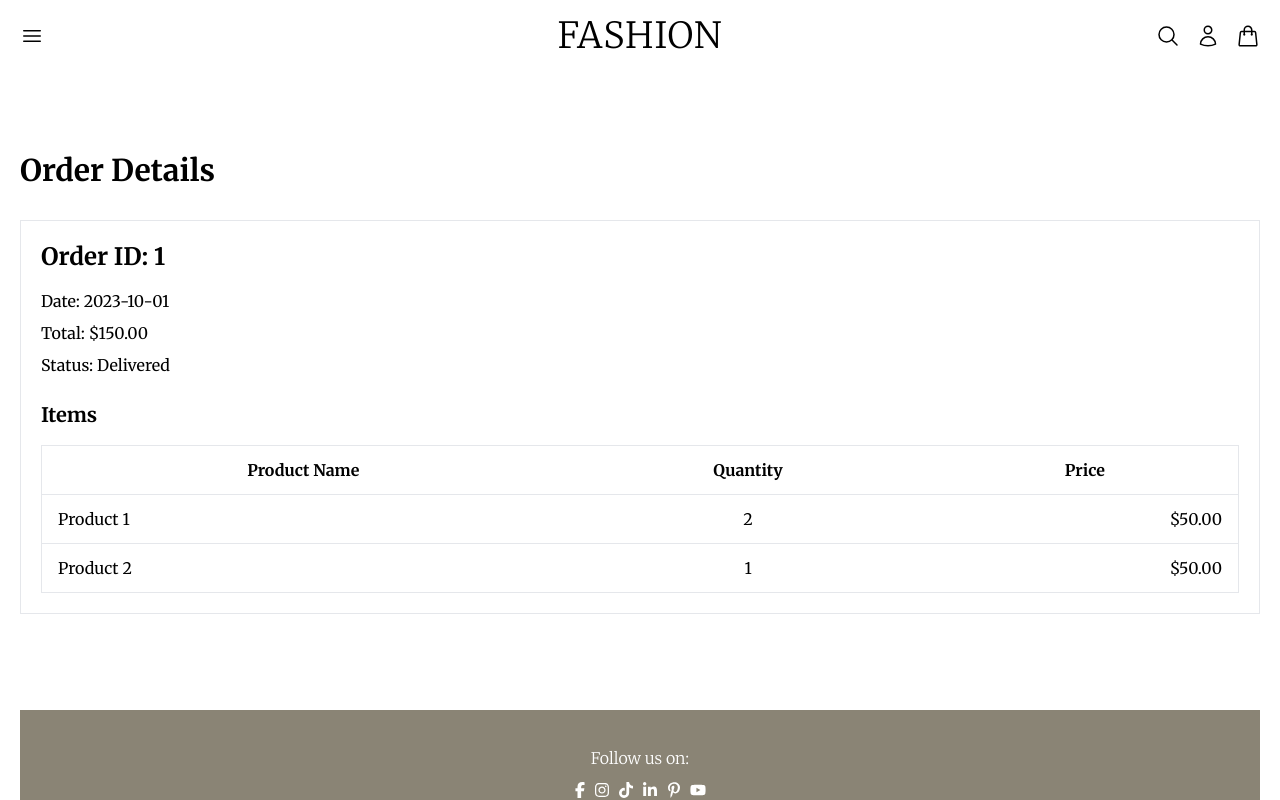
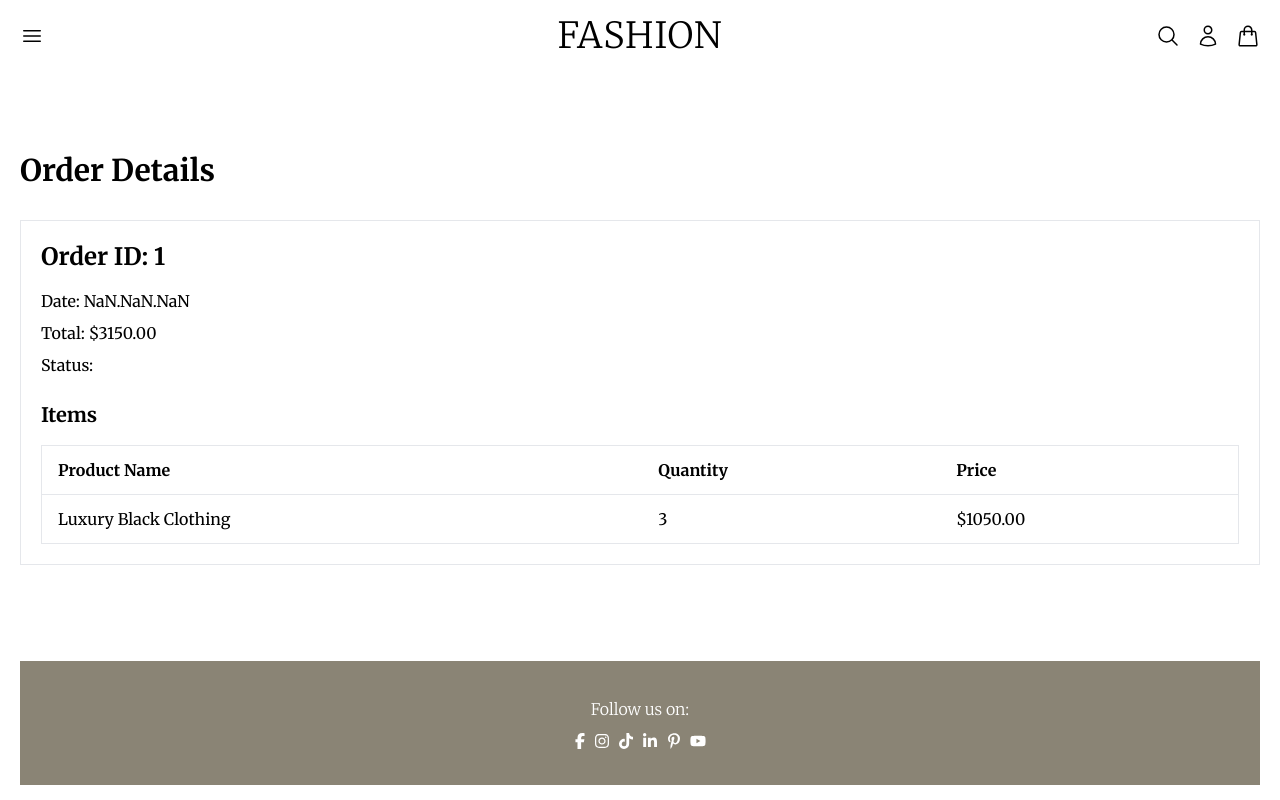
Before and after one commit to doraemon-35/ECommerce-theme, a React (Vite) app: page /order-history/1 in a window 1280 px wide. Shown: the top 800 px of the page. Built offline with nearby package versions, Linux system fonts and the light colour scheme; data requests are answered from the project's data file; sample sign-in values are in the browser's storage.

Commit message:
single order history page completed

```diff
--- a/src/App.tsx
+++ b/src/App.tsx
@@ -17,6 +17,7 @@ import {
 import { checkoutAction, searchAction } from "./actions/index";
 import { shopCategoryLoader } from "./pages/Shop";
 import { loader as orderHistoryLoader } from "./pages/OrderHistory";
+import { loader as singleOrderLoader } from "./pages/SingleOrderHistory";
 
 const router = createBrowserRouter([
   {
@@ -78,6 +79,7 @@ const router = createBrowserRouter([
       {
         path: "order-history/:id",
         element: <SingleOrderHistory />,
+        loader: singleOrderLoader
       },
     ],
   },
--- a/src/index.css
+++ b/src/index.css
@@ -42,3 +42,12 @@ body {
 .sidebar-exit-active {
   transform: translateX(-100%);
 }
+
+
+.singleOrder-table td{
+  text-align: left;
+}
+
+.singleOrder-table th{
+  text-align: left;
+}
--- a/src/pages/SingleOrderHistory.tsx
+++ b/src/pages/SingleOrderHistory.tsx
@@ -1,30 +1,24 @@
 import { useEffect, useState } from "react";
 import toast from "react-hot-toast";
-import { useNavigate } from "react-router-dom";
+import {
+  LoaderFunctionArgs,
+  useLoaderData,
+  useNavigate,
+} from "react-router-dom";
+import customFetch from "../axios/custom";
+import { nanoid } from "nanoid";
+import { formatDate } from "../utils/formatDate";
+
+export const loader = async ({ params }: LoaderFunctionArgs) => {
+  const { id } = params;
+  const response = await customFetch(`orders/${id}`);
+  return response.data;
+};
 
 const SingleOrderHistory = () => {
   const [user] = useState(JSON.parse(localStorage.getItem("user") || "{}"));
   const navigate = useNavigate();
-  // Get the order ID from the URL
-
-  const order = {
-    id: "1",
-    date: "2023-10-01",
-    total: 150.0,
-    status: "Delivered",
-    items: [
-      {
-        name: "Product 1",
-        quantity: 2,
-        price: 50.0,
-      },
-      {
-        name: "Product 2",
-        quantity: 1,
-        price: 50.0,
-      },
-    ],
-  };
+  const singleOrder = useLoaderData() as Order;
 
   useEffect(() => {
     if (!user?.id) {
@@ -37,12 +31,14 @@ const SingleOrderHistory = () => {
     <div className="max-w-screen-2xl mx-auto pt-20 px-5">
       <h1 className="text-3xl font-bold mb-8">Order Details</h1>
       <div className="bg-white border border-gray-200 p-5 overflow-x-auto">
-        <h2 className="text-2xl font-semibold mb-4">Order ID: {order.id}</h2>
-        <p className="mb-2">Date: {order.date}</p>
-        <p className="mb-2">Total: ${order.total.toFixed(2)}</p>
-        <p className="mb-2">Status: {order.status}</p>
+        <h2 className="text-2xl font-semibold mb-4">
+          Order ID: {singleOrder.id}
+        </h2>
+        <p className="mb-2">Date: {formatDate(singleOrder.orderDate)}</p>
+        <p className="mb-2">Total: ${singleOrder.subtotal.toFixed(2)}</p>
+        <p className="mb-2">Status: {singleOrder.orderStatus}</p>
         <h3 className="text-xl font-semibold mt-6 mb-4">Items</h3>
-        <table className="min-w-full bg-white border border-gray-200">
+        <table className="singleOrder-table min-w-full bg-white border border-gray-200">
           <thead>
             <tr>
               <th className="py-3 px-4 border-b">Product Name</th>
@@ -51,14 +47,14 @@ const SingleOrderHistory = () => {
             </tr>
           </thead>
           <tbody>
-            {order.items.map((item, index) => (
-              <tr key={index}>
-                <td className="py-3 px-4 border-b">{item.name}</td>
+            {singleOrder.products.map((product) => (
+              <tr key={nanoid()}>
+                <td className="py-3 px-4 border-b">{product?.title}</td>
                 <td className="py-3 px-4 border-b text-center">
-                  {item.quantity}
+                  {product?.quantity}
                 </td>
                 <td className="py-3 px-4 border-b text-right">
-                  ${item.price.toFixed(2)}
+                  ${product?.price.toFixed(2)}
                 </td>
               </tr>
             ))}
```
